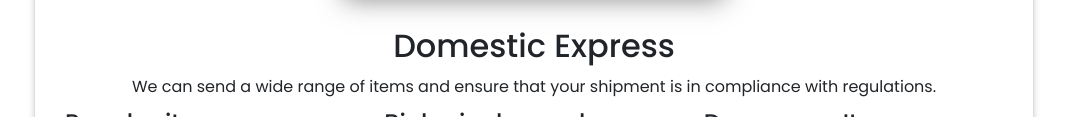
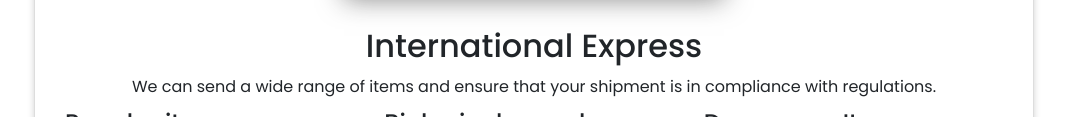
Before and after one commit to proggamer/dachsgroup.github.io, a website: page courier.html in a window 1280 px wide. Shown: the part 1590-1707 px from the top of the page, without its empty margins (106-1173 px from the left). Drawn offline with nearby package versions, Linux system fonts and the light colour scheme.

Commit message:
header changes

```diff
--- a/courier.html
+++ b/courier.html
@@ -117,7 +117,7 @@
             </div>
             <div class="company">
                 <img src="images/c2.PNG" alt="company 2" />
-                <h2>Domestic Express</h2>
+                <h2>International Express</h2>
                 <div style="text-align: center;">
                     We can send a wide range of items and ensure that your shipment is in compliance with
                     regulations.
```
